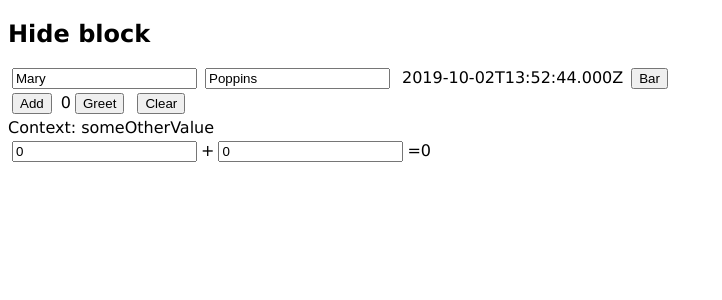
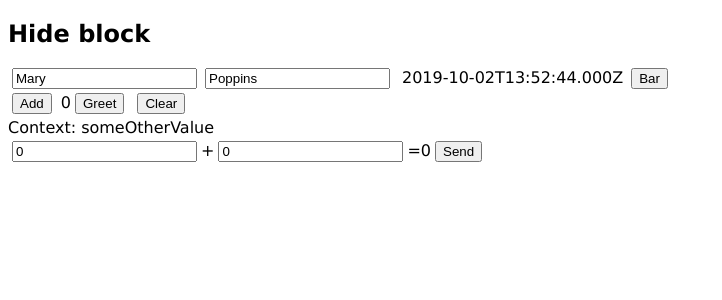
Before and after one commit to jambit/modern-react, a React (Vite) app: page / in a window 1280 px wide. Shown: the top 300 px of the page, without its empty margins (0-722 px from the left). Built offline with nearby package versions, Linux system fonts and the light colour scheme.

Commit message:
useCallback

```diff
--- a/src/components/Memoization/index.tsx
+++ b/src/components/Memoization/index.tsx
@@ -1,9 +1,12 @@
-import React, { useState, useMemo } from 'react';
+import React, { useCallback, useState, useMemo } from 'react';
 
 export default () => {
     const [a, setA] = useState('0');
     const [b, setB] = useState('0');
     const sum = useMemo(() => parseFloat(a) + parseFloat(b), [a, b]);
+    const onClick = useCallback(() => {
+        alert(`Value: ${sum}`);
+    }, [sum]);
     return (
         <div>
             <input onChange={(e) => setA(e.target.value)} value={a} />
@@ -11,6 +14,7 @@ export default () => {
             <input onChange={(e) => setB(e.target.value)} value={b} />
             =
             {sum}
+            <button onClick={onClick}>Send</button>
         </div>
     );
 }
```
